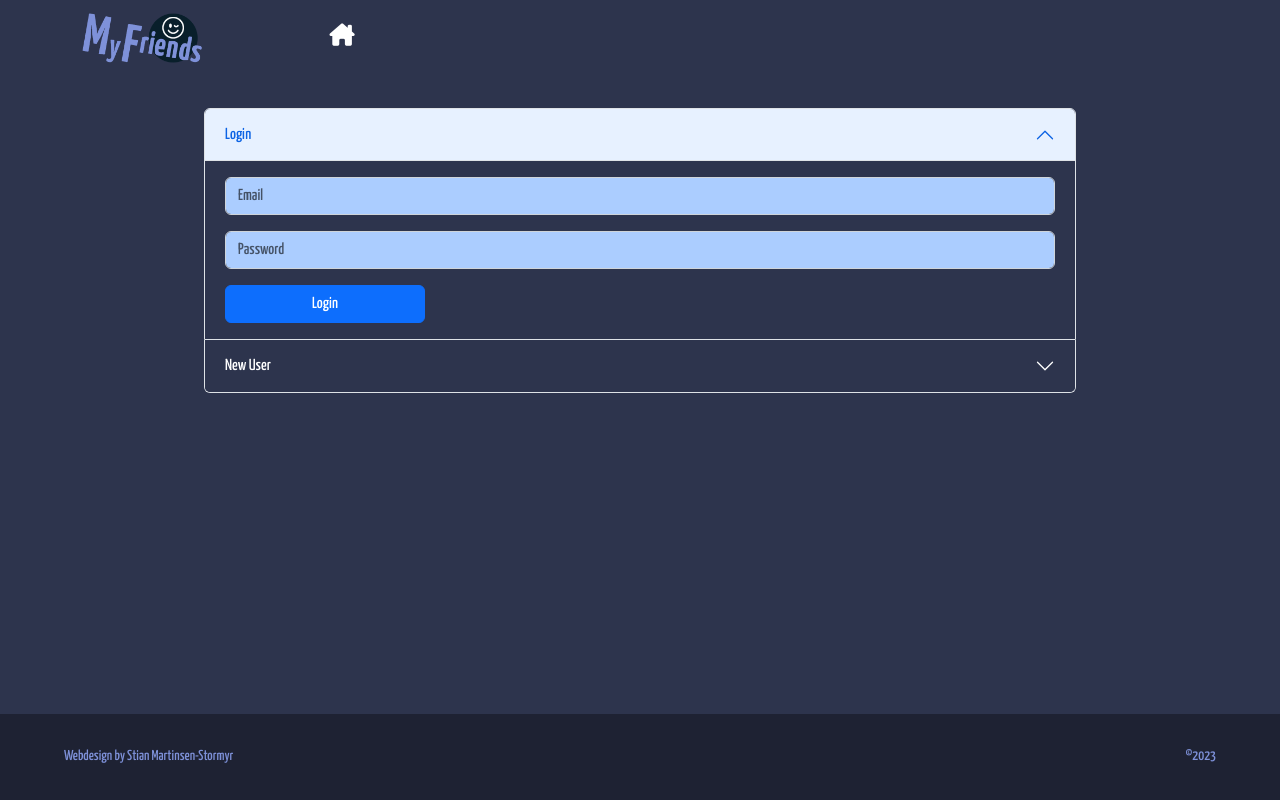
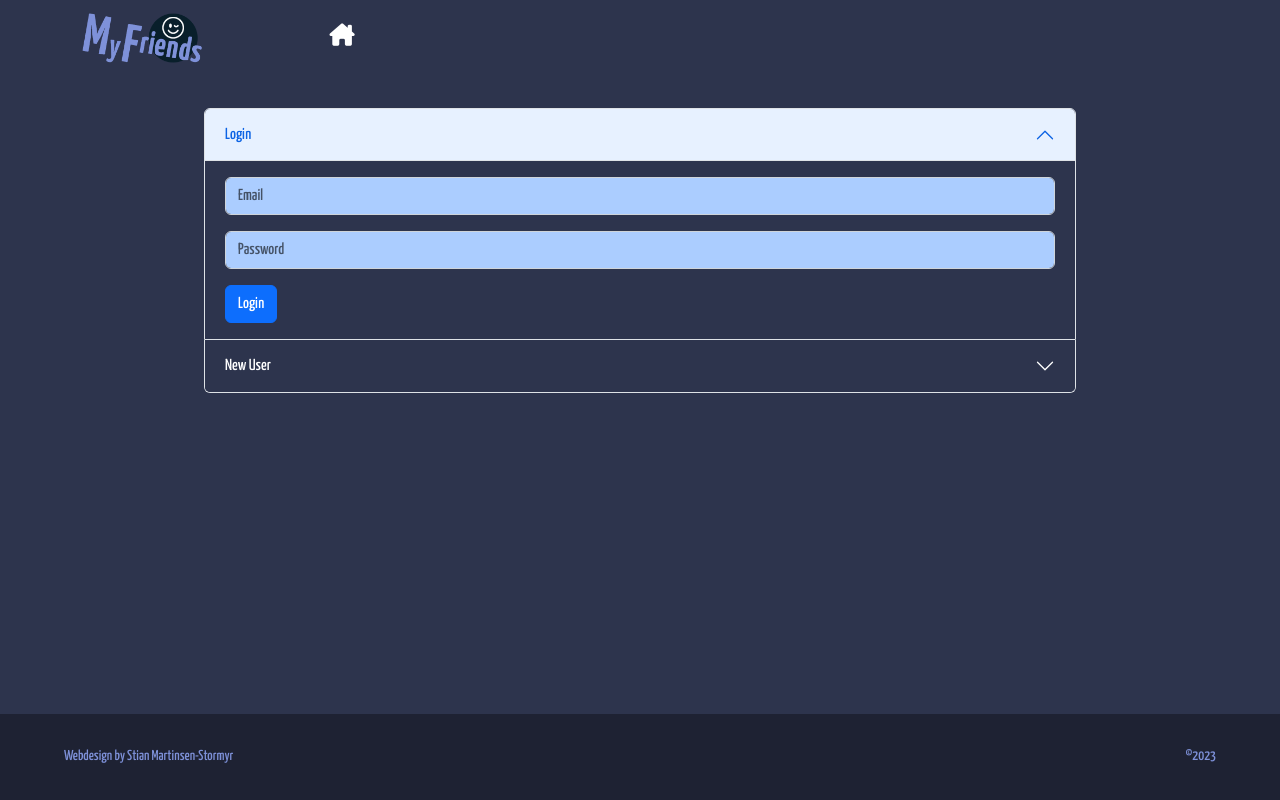
Before and after one commit to Noroff-FEU-Assignments/project-exam-2-stian-git, a React (Create React App) app: page / in a window 1280 px wide. Built offline with nearby package versions, Linux system fonts and the light colour scheme.

Commit message:
Button-wrapper added

```diff
--- a/src/App.scss
+++ b/src/App.scss
@@ -80,8 +80,10 @@ p {
   font-family: $font-family-serif;
 }
 
-button.btn {
-  width: 200px;
+.button {
+  &__wrapper {
+    padding: 10px;
+  }
 }
 // Posts and Comments
 
--- a/src/components/AllPosts.jsx
+++ b/src/components/AllPosts.jsx
@@ -1,6 +1,6 @@
 import axios from "axios";
 import React, { useContext, useEffect, useState } from "react";
-import { Button, CardGroup, Row } from "react-bootstrap";
+import { Button, CardGroup, Col, Container, Row } from "react-bootstrap";
 import { apiBaseUrl, postsToLoad } from "../constants/variables";
 import SessionContext from "../context/SessionContext";
 import ShowPost from "./ShowPost";
@@ -60,7 +60,7 @@ function AllPosts() {
       ) : (
         "User not logged in"
       )}
-      {noMorePages ? <Button disabled>No more posts.</Button> : <Button onClick={getAllPosts}>Load more posts</Button>}
+      <Container className="button__wrapper">{noMorePages ? <Button disabled>No more posts.</Button> : <Button onClick={getAllPosts}>Load more posts</Button>}</Container>
     </>
   );
 }
--- a/src/pages/ViewProfiles.jsx
+++ b/src/pages/ViewProfiles.jsx
@@ -1,6 +1,6 @@
 import axios from "axios";
 import React, { useContext, useEffect, useState } from "react";
-import { Button, Row } from "react-bootstrap";
+import { Button, Container, Row } from "react-bootstrap";
 import ShowUserDetails from "../components/ShowUserDetails";
 import { apiBaseUrl, profilesToLoad, storageKeyFollowedUsers } from "../constants/variables";
 import SessionContext from "../context/SessionContext";
@@ -81,7 +81,7 @@ function ViewProfiles() {
           <ShowUserDetails userprofile={profile} key={profile.name} />
         ))}
       </Row>
-      {noMoreProfiles ? <Button disabled>No more profiles</Button> : <Button onClick={getUsers}>More profiles</Button>}
+      <Container className="button__wrapper">{noMoreProfiles ? <Button disabled>No more profiles</Button> : <Button onClick={getUsers}>More profiles</Button>}</Container>
     </>
   );
 }
```
